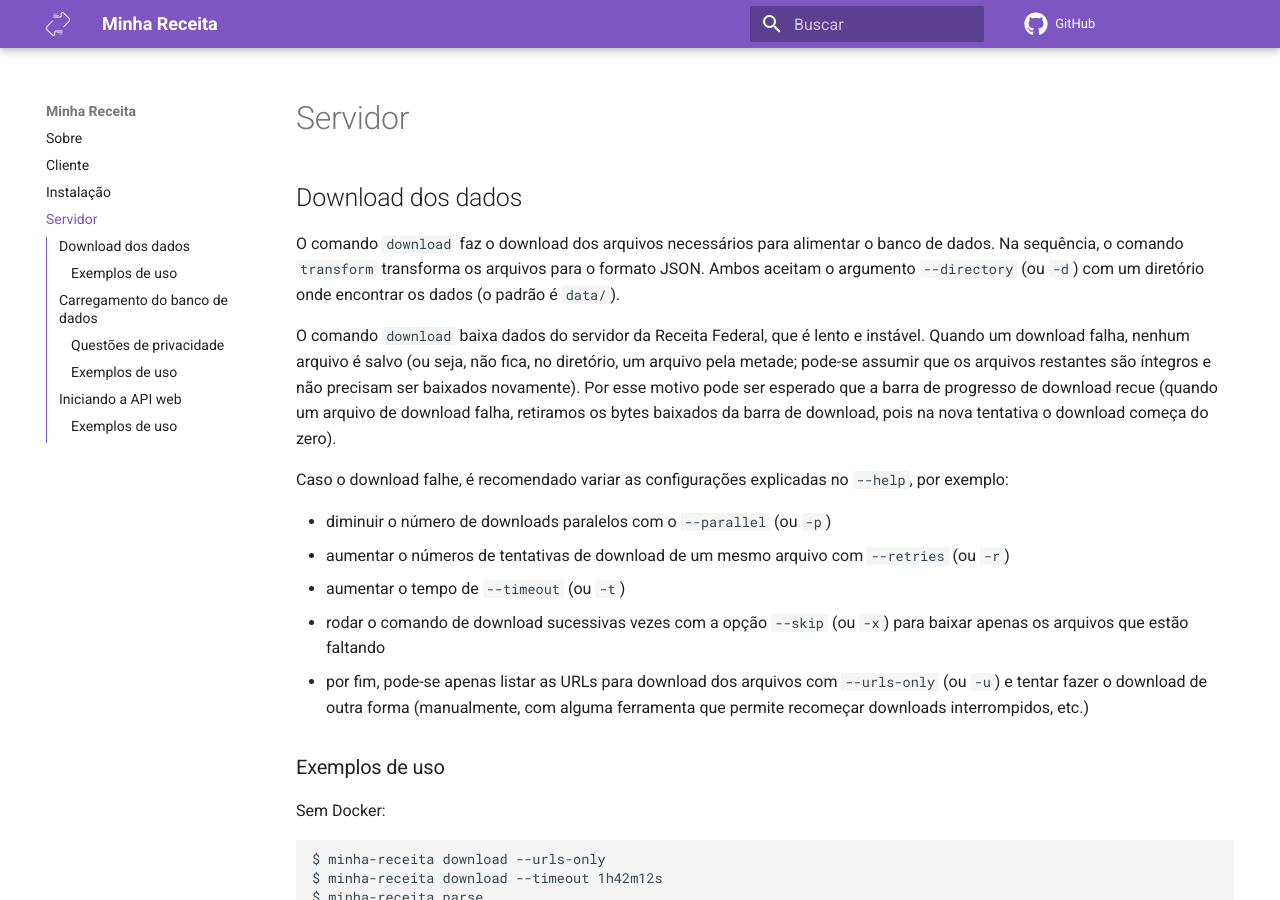
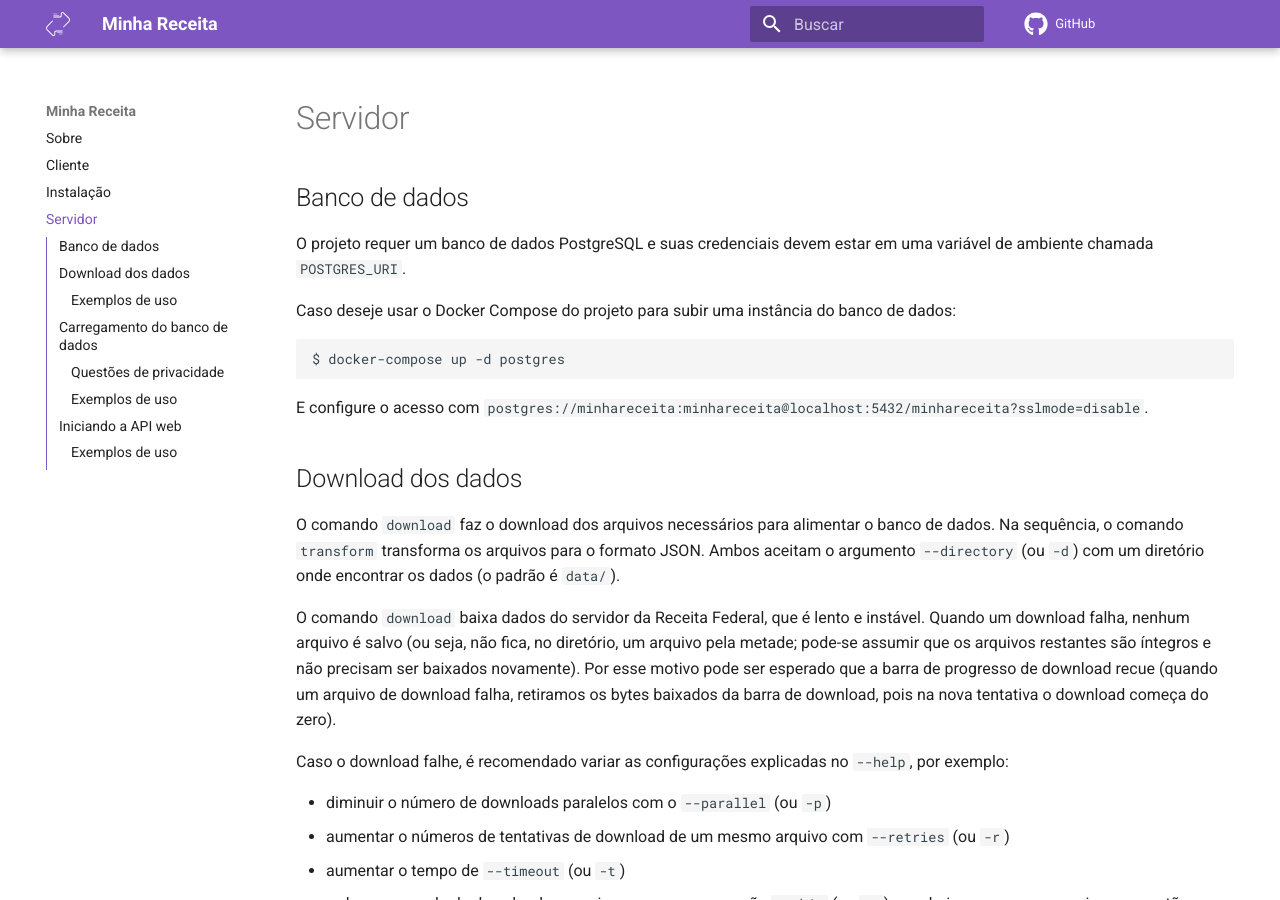
Before and after one commit to cuducos/minha-receita, an MkDocs documentation site: the page built from docs/servidor.md, in a window 1280 px wide and 900 px high. Built offline with MkDocs 1.6.1 and Material for MkDocs 9.7.7, drawn with Linux system fonts in a browser that asks for light colours; comment, search, counter and statistics services are not loaded.

Commit message:
Adds PostgreSQL via Docker to the docs

````diff
--- a/docs/servidor.md
+++ b/docs/servidor.md
@@ -1,4 +1,16 @@
 # Servidor
+
+## Banco de dados
+
+O projeto requer um banco de dados PostgreSQL e suas credenciais devem estar em uma variável de ambiente chamada `POSTGRES_URI`.
+
+Caso deseje usar o Docker Compose do projeto para subir uma instância do banco de dados:
+
+```console
+$ docker-compose up -d postgres
+```
+
+E configure o acesso com `postgres://minhareceita:minhareceita@localhost:5432/minhareceita?sslmode=disable`.
 
 ## Download dos dados
 
````
Also changed, not shown: CONTRIBUTING.md (+33 -4 lines).
